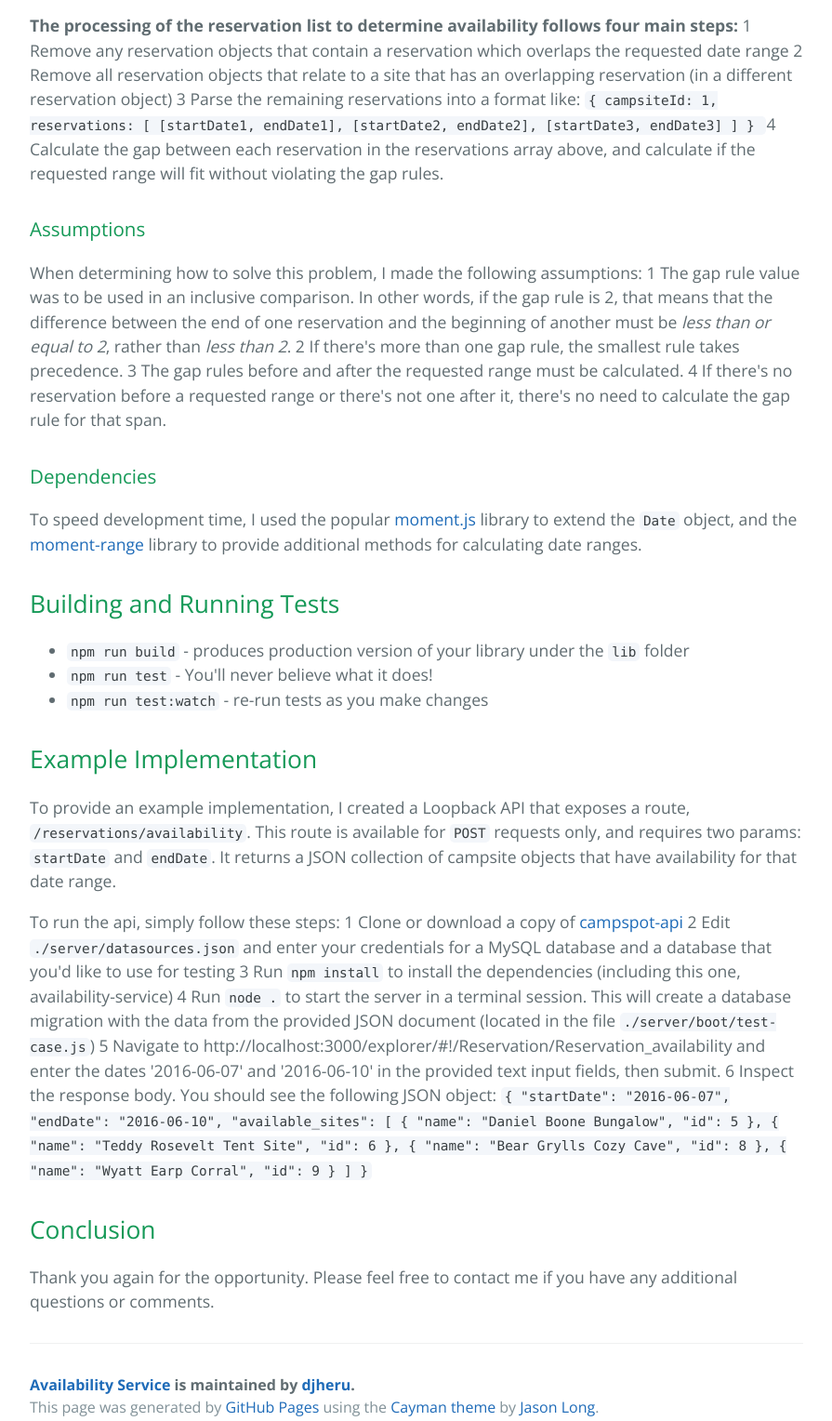
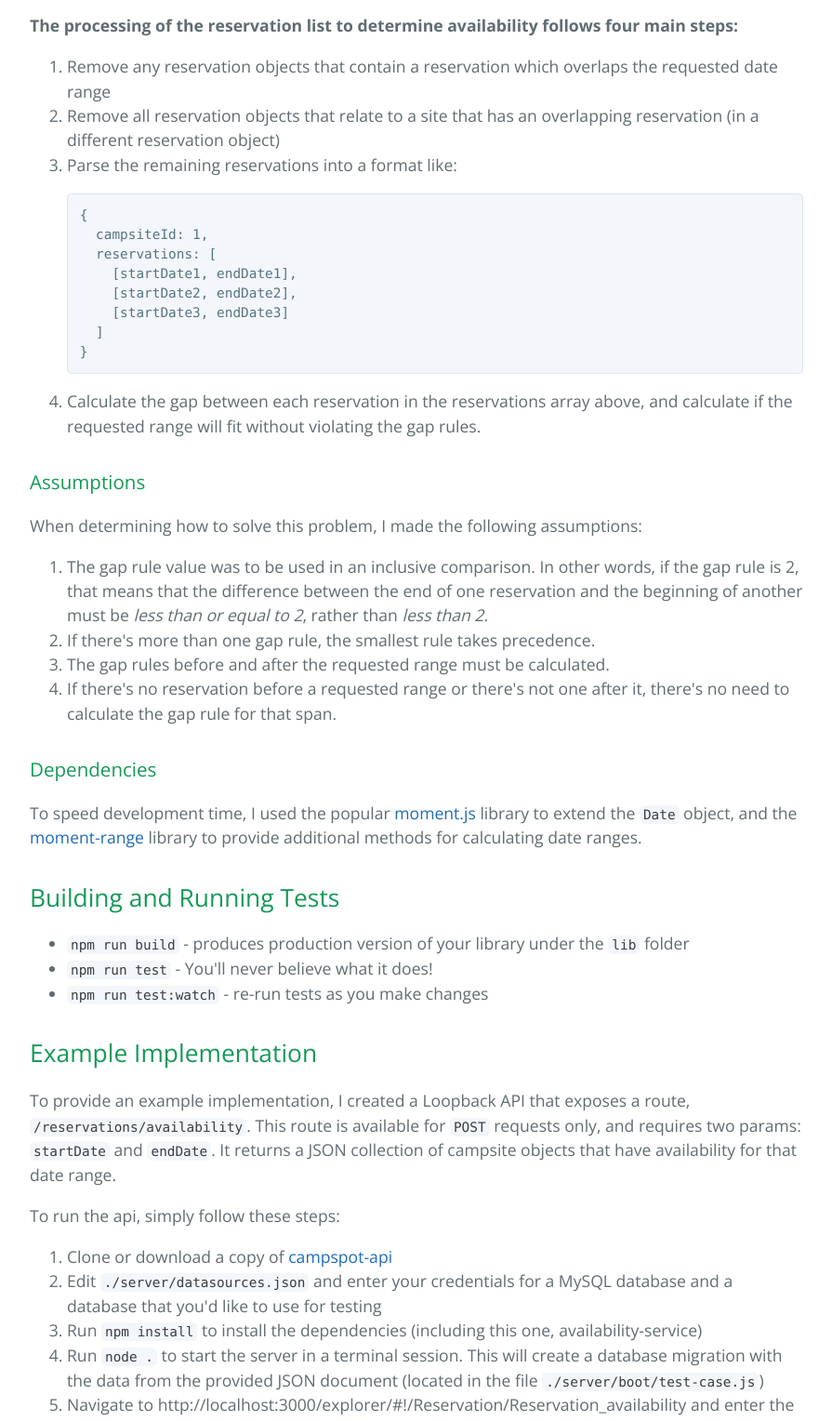
Before and after one commit to djheru/availability-service, a plain HTML site: page index.html in a window 1280 px wide. Shown: the part 1706-3234 px from the top of the page at 93% size, without its empty margins (192-1087 px from the left). Drawn offline with nearby package versions, Linux system fonts and the light colour scheme.

```diff
--- a/index.html
+++ b/index.html
@@ -45,12 +45,15 @@
 
 <p>To make it easier for other applications to use this module as a dependency, I've published it on <a href="https://www.npmjs.com/package/availability-service">npm</a>. This makes it easy for other applications to easily include it using <code>npm install availability-service</code> and to require that specific versions be used. Details of the example API are provided below.</p>
 
-<p><strong>The processing of the reservation list to determine availability follows four main steps:</strong>
-1 Remove any reservation objects that contain a reservation which overlaps the requested date range
-2 Remove all reservation objects that relate to a site that has an overlapping reservation (in a different reservation object)
-3 Parse the remaining reservations into a format like:
-    <code>
-    {
+<p><strong>The processing of the reservation list to determine availability follows four main steps:</strong></p>
+
+<ol>
+<li>Remove any reservation objects that contain a reservation which overlaps the requested date range</li>
+<li>Remove all reservation objects that relate to a site that has an overlapping reservation (in a different reservation object)</li>
+<li>
+<p>Parse the remaining reservations into a format like: </p>
+
+<pre><code>{
   campsiteId: 1,
   reservations: [
     [startDate1, endDate1],
@@ -58,17 +61,22 @@
     [startDate3, endDate3]
   ]
 }
-</code>
-4 Calculate the gap between each reservation in the reservations array above, and calculate if the requested range will fit without violating the gap rules.</p>
+</code></pre>
+</li>
+<li><p>Calculate the gap between each reservation in the reservations array above, and calculate if the requested range will fit without violating the gap rules.</p></li>
+</ol>
 
 <h3>
 <a id="assumptions" class="anchor" href="#assumptions" aria-hidden="true"><span aria-hidden="true" class="octicon octicon-link"></span></a>Assumptions</h3>
 
-<p>When determining how to solve this problem, I made the following assumptions:
-1 The gap rule value was to be used in an inclusive comparison. In other words, if the gap rule is 2, that means that the difference between the end of one reservation and the beginning of another must be <em>less than or equal to 2</em>, rather than <em>less than 2</em>.
-2 If there's more than one gap rule, the smallest rule takes precedence.
-3 The gap rules before and after the requested range must be calculated.
-4 If there's no reservation before a requested range or there's not one after it, there's no need to calculate the gap rule for that span.</p>
+<p>When determining how to solve this problem, I made the following assumptions:</p>
+
+<ol>
+<li>The gap rule value was to be used in an inclusive comparison. In other words, if the gap rule is 2, that means that the difference between the end of one reservation and the beginning of another must be <em>less than or equal to 2</em>, rather than <em>less than 2</em>.</li>
+<li>If there's more than one gap rule, the smallest rule takes precedence.</li>
+<li>The gap rules before and after the requested range must be calculated.</li>
+<li>If there's no reservation before a requested range or there's not one after it, there's no need to calculate the gap rule for that span.</li>
+</ol>
 
 <h3>
 <a id="dependencies" class="anchor" href="#dependencies" aria-hidden="true"><span aria-hidden="true" class="octicon octicon-link"></span></a>Dependencies</h3>
@@ -92,14 +100,19 @@
 
 <p>To provide an example implementation, I created a Loopback API that exposes a route, <code>/reservations/availability</code>. This route is available for <code>POST</code> requests only, and requires two params: <code>startDate</code> and <code>endDate</code>. It returns a JSON collection of campsite objects that have availability for that date range. </p>
 
-<p>To run the api, simply follow these steps:
-1 Clone or download a copy of <a href="https://github.com/djheru/campspot-api">campspot-api</a>
-2 Edit <code>./server/datasources.json</code> and enter your credentials for a MySQL database and a database that you'd like to use for testing
-3 Run <code>npm install</code> to install the dependencies (including this one, availability-service)
-4 Run <code>node .</code> to start the server in a terminal session. This will create a database migration with the data from the provided JSON document (located in the file <code>./server/boot/test-case.js</code>)
-5 Navigate to http://localhost:3000/explorer/#!/Reservation/Reservation_availability and enter the dates '2016-06-07' and '2016-06-10' in the provided text input fields, then submit.
-6 Inspect the response body. You should see the following JSON object:
-    <code>{
+<p>To run the api, simply follow these steps:</p>
+
+<ol>
+<li>Clone or download a copy of <a href="https://github.com/djheru/campspot-api">campspot-api</a>
+</li>
+<li>Edit <code>./server/datasources.json</code> and enter your credentials for a MySQL database and a database that you'd like to use for testing</li>
+<li>Run <code>npm install</code> to install the dependencies (including this one, availability-service)</li>
+<li>Run <code>node .</code> to start the server in a terminal session. This will create a database migration with the data from the provided JSON document (located in the file <code>./server/boot/test-case.js</code>)</li>
+<li>Navigate to http://localhost:3000/explorer/#!/Reservation/Reservation_availability and enter the dates '2016-06-07' and '2016-06-10' in the provided text input fields, then submit.</li>
+<li>
+<p>Inspect the response body. You should see the following JSON object:</p>
+
+<pre><code>{
   "startDate": "2016-06-07",
   "endDate": "2016-06-10",
   "available_sites": [
@@ -109,7 +122,9 @@
     { "name": "Wyatt Earp Corral", "id": 9 }
   ]
 }
-</code></p>
+</code></pre>
+</li>
+</ol>
 
 <h2>
 <a id="conclusion" class="anchor" href="#conclusion" aria-hidden="true"><span aria-hidden="true" class="octicon octicon-link"></span></a>Conclusion</h2>
```
Also changed, not shown: params.json (+1 -1 lines). Lines whose indentation alone changed are shown as unchanged.
